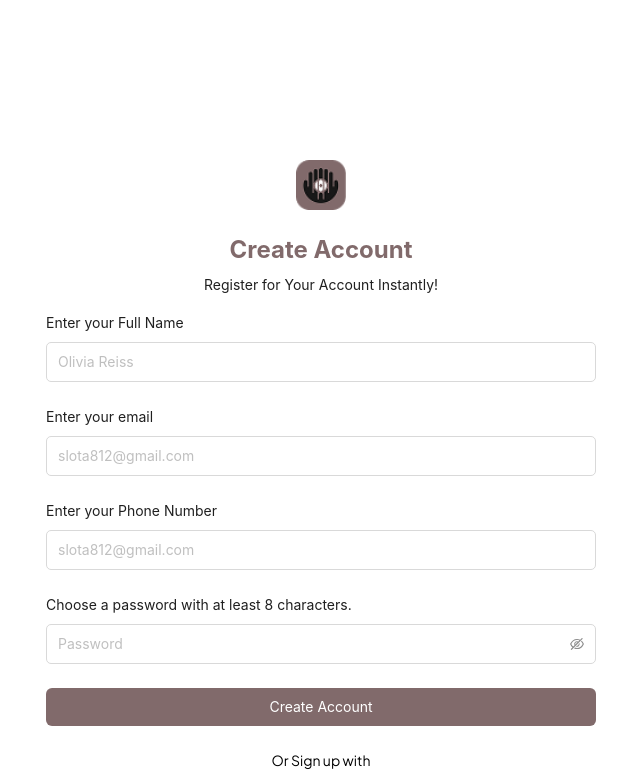
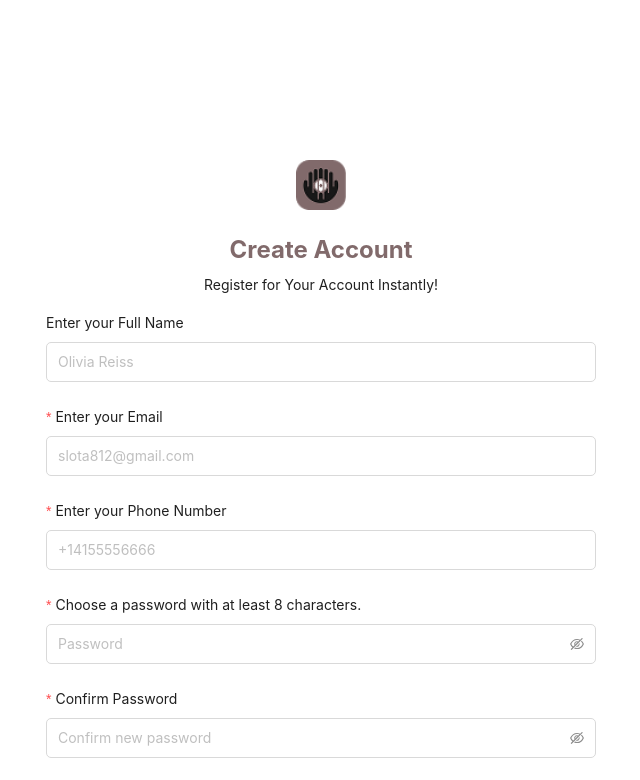
Before and after one commit to sparktechagency/artpromatch-artist, a Next.js app: page /sign-up in a window 1280 px wide. Shown: the top 780 px of the page, without its empty margins (319-959 px from the left). Built offline with nearby package versions, Linux system fonts and the light colour scheme; no server answers.

Commit message:
some api routes done

```diff
--- a/src/app/(withoutNavFooter)/new-password/page.tsx
+++ b/src/app/(withoutNavFooter)/new-password/page.tsx
@@ -39,7 +39,7 @@ const NewPasswordPage = () => {
 
   const passwordRules = [
     { required: true, message: 'Please enter your new password' },
-    { min: 6, message: 'New password must be at least 6 characters long' },
+    { min: 8, message: 'New password must be at least 8 characters long' },
     { max: 20, message: 'New password cannot exceed 20 characters' },
     {
       validator: (_: any, value: string) => {
--- a/src/components/WithNavFooterComponents/UserProfile/ChangePassword.tsx
+++ b/src/components/WithNavFooterComponents/UserProfile/ChangePassword.tsx
@@ -36,6 +36,34 @@ const ChangePassword = () => {
       console.error(err);
     }
   };
+
+  const passwordRules = [
+    { required: true, message: 'Please enter your new password' },
+    { min: 8, message: 'New password must be at least 8 characters long' },
+    { max: 20, message: 'New password cannot exceed 20 characters' },
+    {
+      validator: (_: any, value: string) => {
+        if (!value) return Promise.resolve();
+        if (!/[A-Z]/.test(value))
+          return Promise.reject(
+            'New password must contain at least one uppercase letter'
+          );
+        if (!/[a-z]/.test(value))
+          return Promise.reject(
+            'New password must contain at least one lowercase letter'
+          );
+        if (!/[0-9]/.test(value))
+          return Promise.reject(
+            'New password must contain at least one number'
+          );
+        if (!/[@$!%*?&#]/.test(value))
+          return Promise.reject(
+            'New password must contain at least one special character'
+          );
+        return Promise.resolve();
+      },
+    },
+  ];
 
   return (
     <div className="max-w-md mx-auto p-5">
@@ -85,9 +113,7 @@ const ChangePassword = () => {
           <Form.Item
             name="newPassword"
             label="New Password"
-            rules={[
-              { required: true, message: 'Please input your new password!' },
-            ]}
+            rules={passwordRules}
           >
             <Input.Password
               type="password"
--- a/src/components/WithoutNavFooterComponents/SignUpForm/index.tsx
+++ b/src/components/WithoutNavFooterComponents/SignUpForm/index.tsx
@@ -22,10 +22,18 @@ const SignUpForm = () => {
     email: string;
     phoneNumber: string;
     password: string;
+    confirmPassword: string;
   };
 
   // handleSignUpUser
   const handleSignUpUser = async (values: SignUpFormValues) => {
+    const { password, confirmPassword } = values;
+
+    if (password !== confirmPassword) {
+      toast.error('Passwords do not match!');
+      return;
+    }
+
     setLoading(true);
 
     let fcmToken: string | null = null;
@@ -127,6 +135,32 @@ const SignUpForm = () => {
     onError: () => toast.error('Google Login Failed'),
   });
 
+  const passwordRules = [
+    { required: true, message: 'Please enter your password' },
+    { min: 8, message: 'Password must be at least 8 characters long' },
+    { max: 20, message: 'Password cannot exceed 20 characters' },
+    {
+      validator: (_: any, value: string) => {
+        if (!value) return Promise.resolve();
+        if (!/[A-Z]/.test(value))
+          return Promise.reject(
+            'Password must contain at least one uppercase letter'
+          );
+        if (!/[a-z]/.test(value))
+          return Promise.reject(
+            'Password must contain at least one lowercase letter'
+          );
+        if (!/[0-9]/.test(value))
+          return Promise.reject('Password must contain at least one number');
+        if (!/[@$!%*?&#]/.test(value))
+          return Promise.reject(
+            'Password must contain at least one special character'
+          );
+        return Promise.resolve();
+      },
+    },
+  ];
+
   return (
     <div className="container mx-auto my-10 md:my-40">
       <div className="flex justify-center items-center">
@@ -157,16 +191,28 @@ const SignUpForm = () => {
             </Form.Item>
             <Form.Item
               name="email"
-              label={<p className=" text-md">Enter your email</p>}
+              label="Enter your Email"
+              rules={[
+                { required: true, message: 'Please input your email!' },
+                { type: 'email', message: 'Please enter a valid email!' },
+              ]}
             >
-              <Input required placeholder="slota812@gmail.com" />
+              <Input placeholder="slota812@gmail.com" />
             </Form.Item>
             <Form.Item
               name="phoneNumber"
-              label={<p className=" text-md">Enter your Phone Number</p>}
+              label="Enter your Phone Number"
+              rules={[
+                { required: true, message: 'Please input your phone number!' },
+                {
+                  pattern: /^[+]*[0-9]{7,15}$/,
+                  message: 'Please enter a valid phone number!',
+                },
+              ]}
             >
-              <Input required placeholder="slota812@gmail.com" />
+              <Input placeholder="+14155556666" />
             </Form.Item>
+
             <Form.Item
               name="password"
               label={
@@ -174,8 +220,28 @@ const SignUpForm = () => {
                   Choose a password with at least 8 characters.
                 </p>
               }
+              rules={passwordRules}
             >
-              <Input.Password required type="password" placeholder="Password" />
+              <Input.Password placeholder="Password" />
+            </Form.Item>
+
+            <Form.Item
+              name="confirmPassword"
+              label="Confirm Password"
+              dependencies={['password']}
+              rules={[
+                { required: true, message: 'Please confirm your password' },
+                ({ getFieldValue }) => ({
+                  validator(_, value) {
+                    if (!value || getFieldValue('password') === value) {
+                      return Promise.resolve();
+                    }
+                    return Promise.reject(new Error('Passwords do not match!'));
+                  },
+                }),
+              ]}
+            >
+              <Input.Password placeholder="Confirm new password" />
             </Form.Item>
 
             <Form.Item className="text-center">
```
